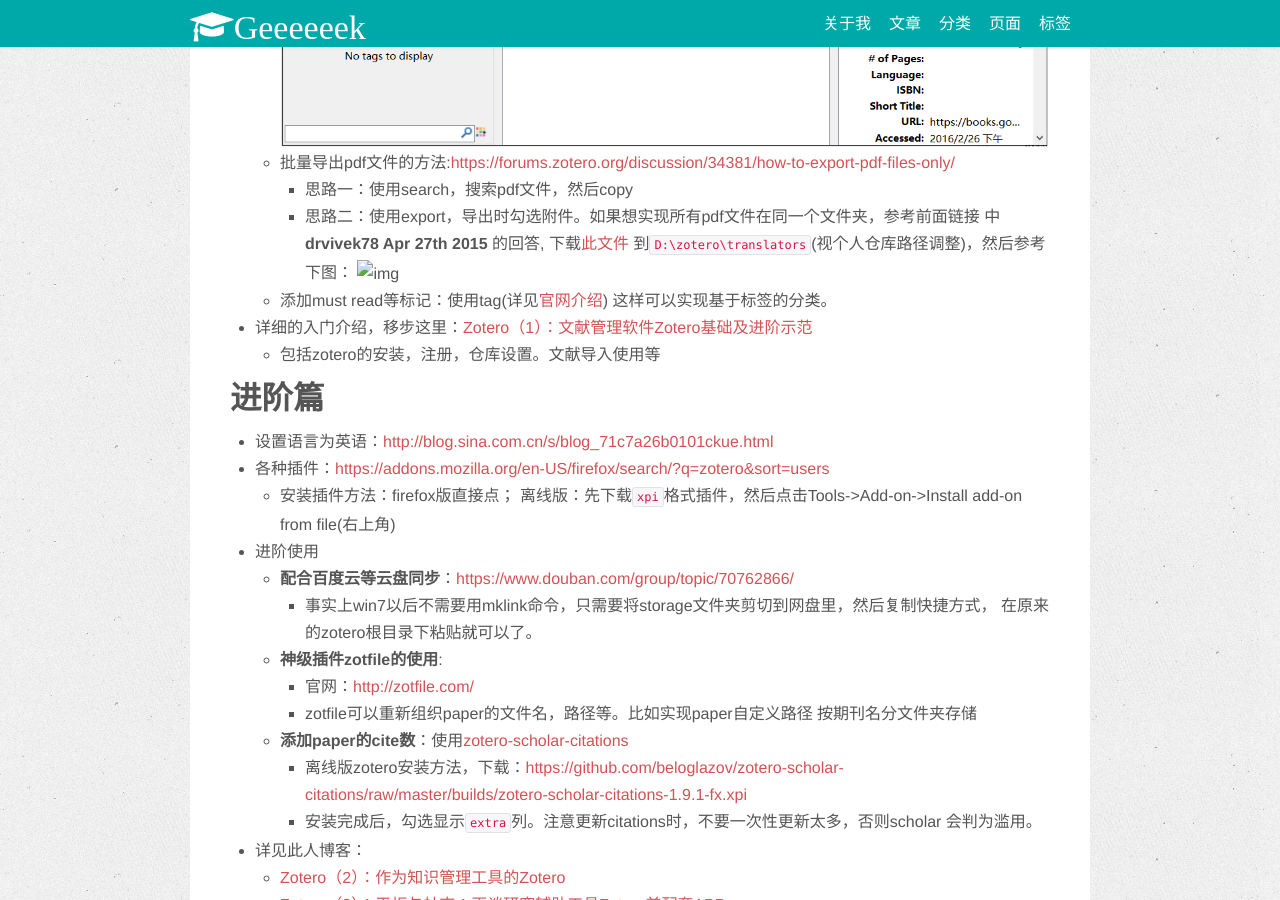
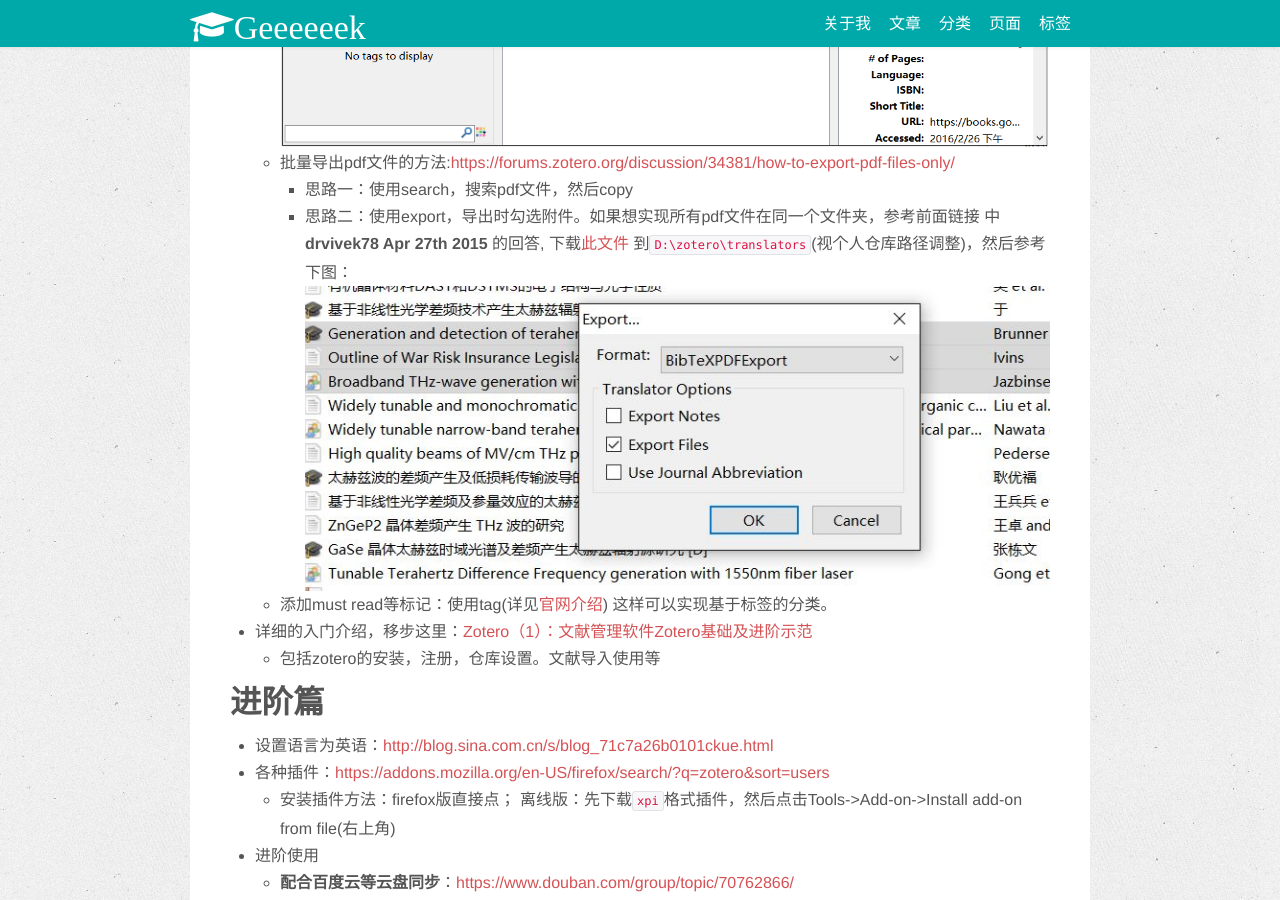
Before and after one commit to quantumlaser/quantumlaser.github.io, a Jekyll site: the page built from _posts/2016-04-23-zotero.md, in a window 1280 px wide and 900 px high, scrolled down 1178 px. Built offline with Jekyll 4.4.1, drawn with Linux system fonts in a browser that asks for light colours; nearby versions of some CDN libraries; comment, search, counter and statistics services are not loaded.

Commit message:
update zotero

```diff
--- a/_posts/2016-04-23-zotero.md
+++ b/_posts/2016-04-23-zotero.md
@@ -36,9 +36,9 @@ tags : [Tool]
   + 批量导出pdf文件的方法:<https://forums.zotero.org/discussion/34381/how-to-export-pdf-files-only/>
     * 思路一：使用search，搜索pdf文件，然后copy
     * 思路二：使用export，导出时勾选附件。如果想实现所有pdf文件在同一个文件夹，参考前面链接
-      中 **drvivek78 Apr 27th 2015** 的回答, 下载[此文件](/download/BibTex_ExpPDF.js)
+      中 **drvivek78 Apr 27th 2015** 的回答, 下载[此文件](/download/BibTeX_ExpPDF.js)
       到`D:\zotero\translators`(视个人仓库路径调整)，然后参考下图：
-      ![img](/imge/zotero/export.jpg)
+      ![img](/image/zotero/export.jpg)
   + 添加must read等标记：使用tag(详见[官网介绍](https://www.zotero.org/support/collections_and_tags))
     这样可以实现基于标签的分类。
 - 详细的入门介绍，移步这里：[Zotero（1）：文献管理软件Zotero基础及进阶示范](http://www.yangzhiping.com/tech/zotero1.html)
```
